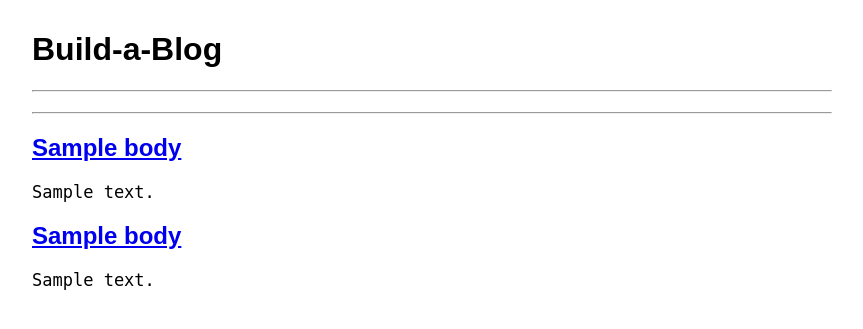
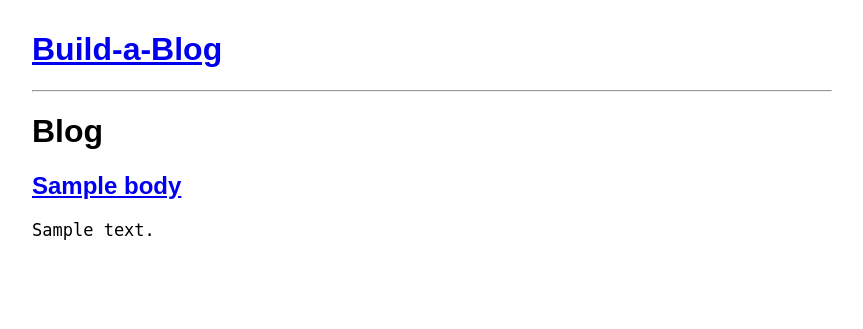
Before and after one commit to ryanstrong2/build-a-blog, a Python web app: template templates/blog.html in a window 1280 px wide. Shown: the top 329 px of the page, without its empty margins (208-1071 px from the left). Run offline with Jinja, Linux system fonts and the light colour scheme; the template is opened without the code that fills it: most values are stand-ins (such as "Sample title", 1, 10 or a date in 2020).

Commit message:
Wednesday

```diff
--- a/templates/base.html
+++ b/templates/base.html
@@ -50,7 +50,7 @@
     </style>
 
         <h1>
-            Build-a-Blog
+            <a href="/blog">Build-a-Blog</a>
         </h1>
 
         <hr>
@@ -58,12 +58,6 @@
         {% endblock %}
     <body>
         {% for body in blog %}
-        <div class="body">
-            <h2>
-                <a href="/blog/{{body.key().id()}}"> {{body.title}} </a>
-            </h2>
-            <pre class="blog-body">{{body.body}}</pre>
-        </div>
         {% endfor %}
 
     </body>
--- a/templates/blog.html
+++ b/templates/blog.html
@@ -1,21 +1,16 @@
-{% extends "base.html" %}
+{% extends 'base.html' %}
+{% block content %}
 
+<h1>
+Blog
+</h1>
 
-<head>
-    <h1>
-    <title>Blog</title>
-    </h1>
-</head>
-{% block content %}
-<hr>
 {% for body in blog %}
-<body>
-    <div class="body">
-        <h2>
-            <a href="/blog/{{body.key().id()}}">{{body.title}}</a>
-        </h2>
-        <pre class="blog-body">{{body.body}}</pre>
-    </div>
-</body>
+
+<h2>
+    <a href="/blog/{{ body.key().id() }}">{{ body.title }}</a>
+</h2>
+<pre class="blog-body">{{body.body}}</pre>
+
 {% endfor %}
 {% endblock %}
--- a/templates/newpost.html
+++ b/templates/newpost.html
@@ -1,7 +1,7 @@
 {% extends "base.html" %}
 {% block content %}
 
-    <title>Post to Blog</title>
+<h3>Post to Blog</h3>
 <form method = "post">
     <label>
         <div>title</div>
@@ -12,7 +12,7 @@
         <textarea name="body" >{{body}}</textarea>
     </label>
     <div class="error">{{error}}</div>
-        <input type="submit" value="Blog">
+    <input type="submit" value="BLOG">
 
 </form>
 
```
Also changed, not shown: main.py (+33 -21 lines), 1 other file. Lines whose indentation alone changed are shown as unchanged.
